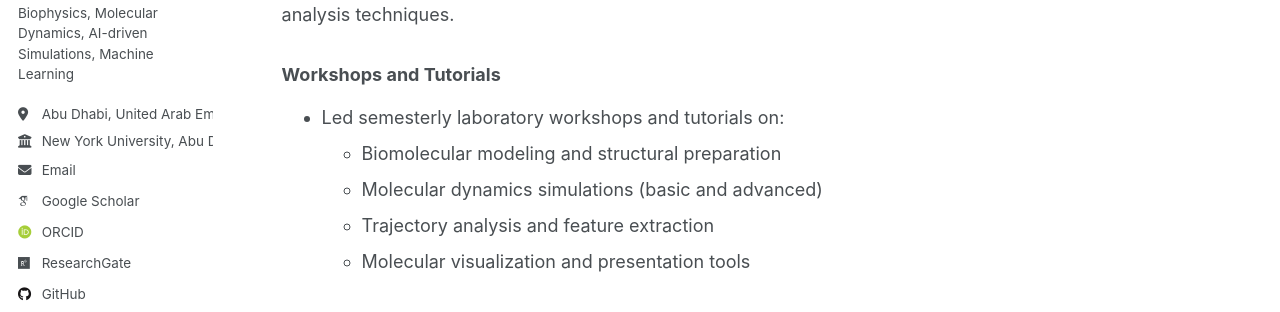
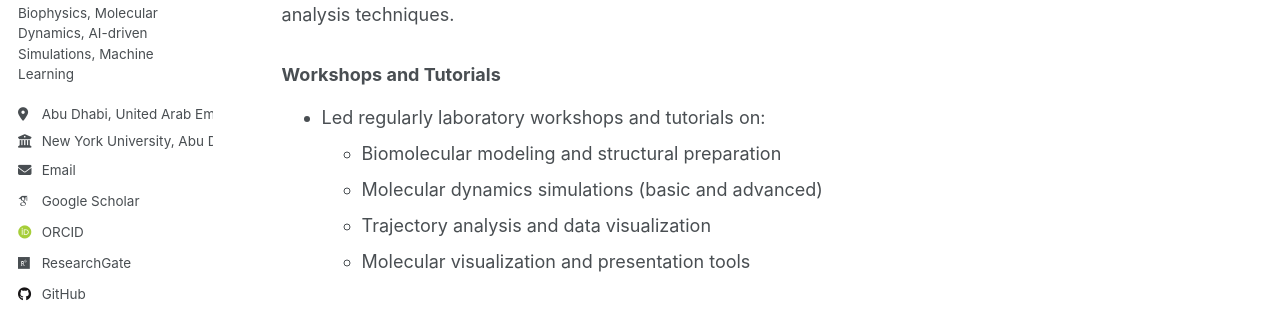
Before and after one commit to Warrenheww/warrenheww.github.io, a Jekyll site: the page built from _pages/teaching.md, in a window 1280 px wide and 1379 px high. Shown: the part 270-582 px from the top of the window. Built offline with Jekyll 4.4.1, drawn with Linux system fonts in a browser that asks for light colours; some web fonts are replaced.

Commit message:
Update teaching.md

```diff
--- a/_pages/teaching.md
+++ b/_pages/teaching.md
@@ -11,10 +11,10 @@ I have actively contributed to academic training through teaching workshops and
 
 ### Workshops and Tutorials
 
-- Led semesterly laboratory workshops and tutorials on:
+- Led regularly laboratory workshops and tutorials on:
   - Biomolecular modeling and structural preparation
   - Molecular dynamics simulations (basic and advanced)
-  - Trajectory analysis and feature extraction
+  - Trajectory analysis and data visualization
   - Molecular visualization and presentation tools
 
 ### Student Mentoring
```
